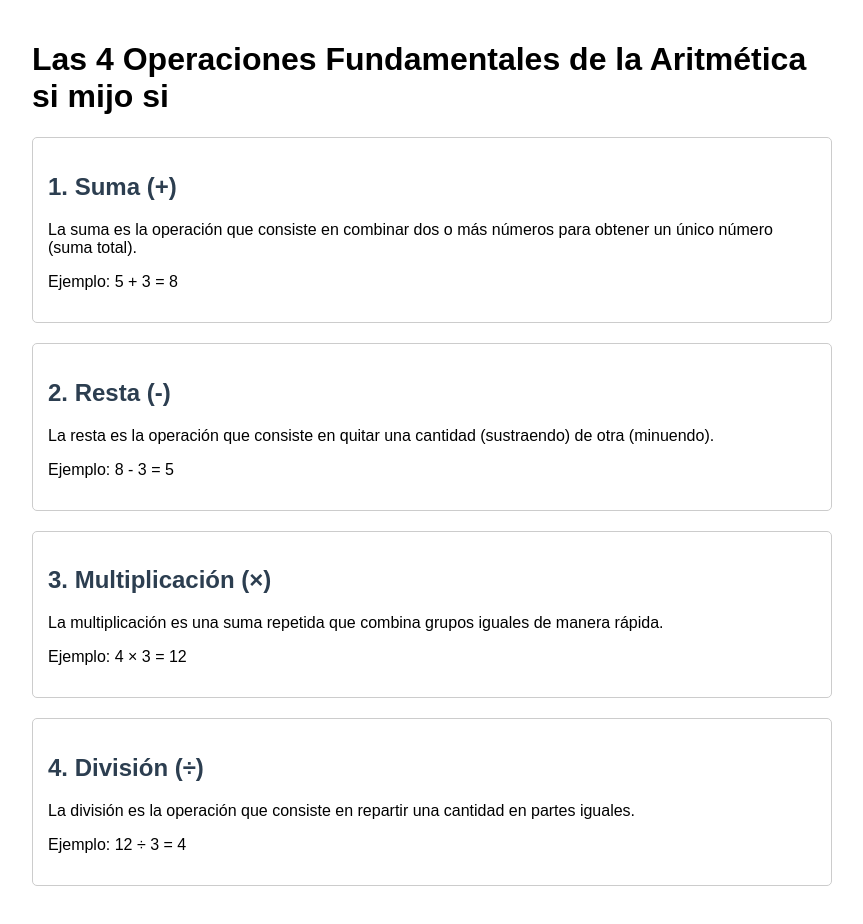
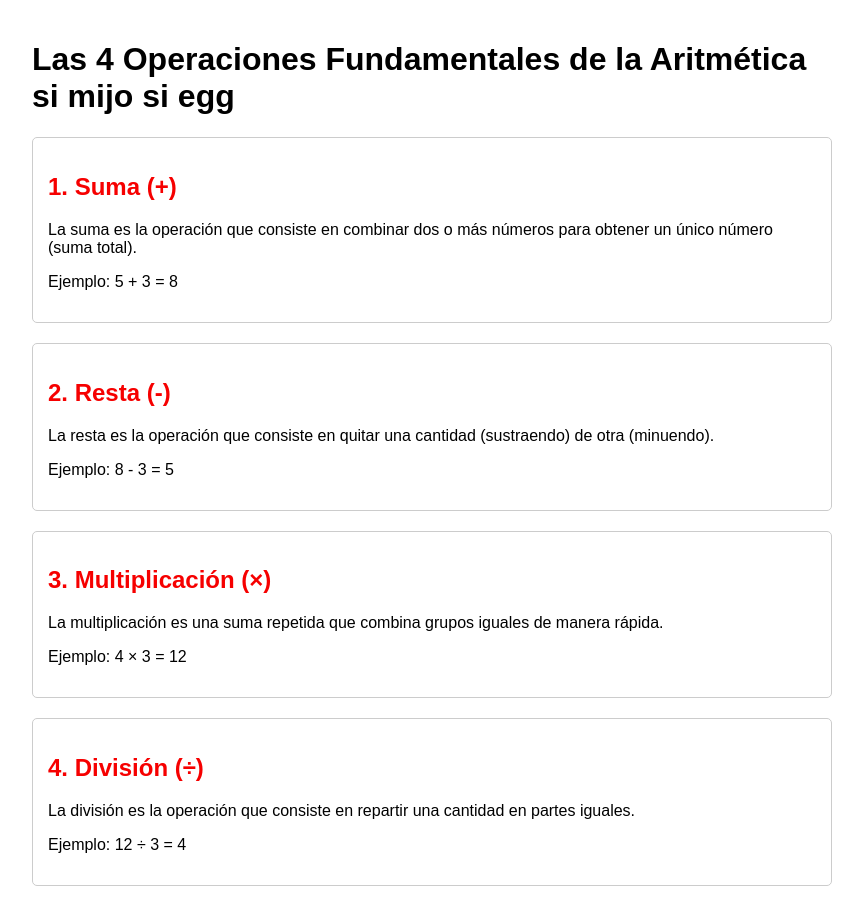
Before and after one commit to cesar1217/aritmetica, a plain HTML site: page index.html in a window 1280 px wide. Shown: the whole page, without its empty margins (208-1071 px from the left). Drawn offline with Linux system fonts and the light colour scheme.

Commit message:
entonces ps

```diff
--- a/index.html
+++ b/index.html
@@ -18,12 +18,12 @@
             border-radius: 5px;
         }
         h2 {
-            color: #2c3e50;
+            color: #f60000;
         }
     </style>
 </head>
 <body>
-    <h1>Las 4 Operaciones Fundamentales de la Aritmética si mijo si</h1>
+    <h1>Las 4 Operaciones Fundamentales de la Aritmética si mijo si egg</h1>
 
     <div class="operation">
         <h2>1. Suma (+)</h2>
```
